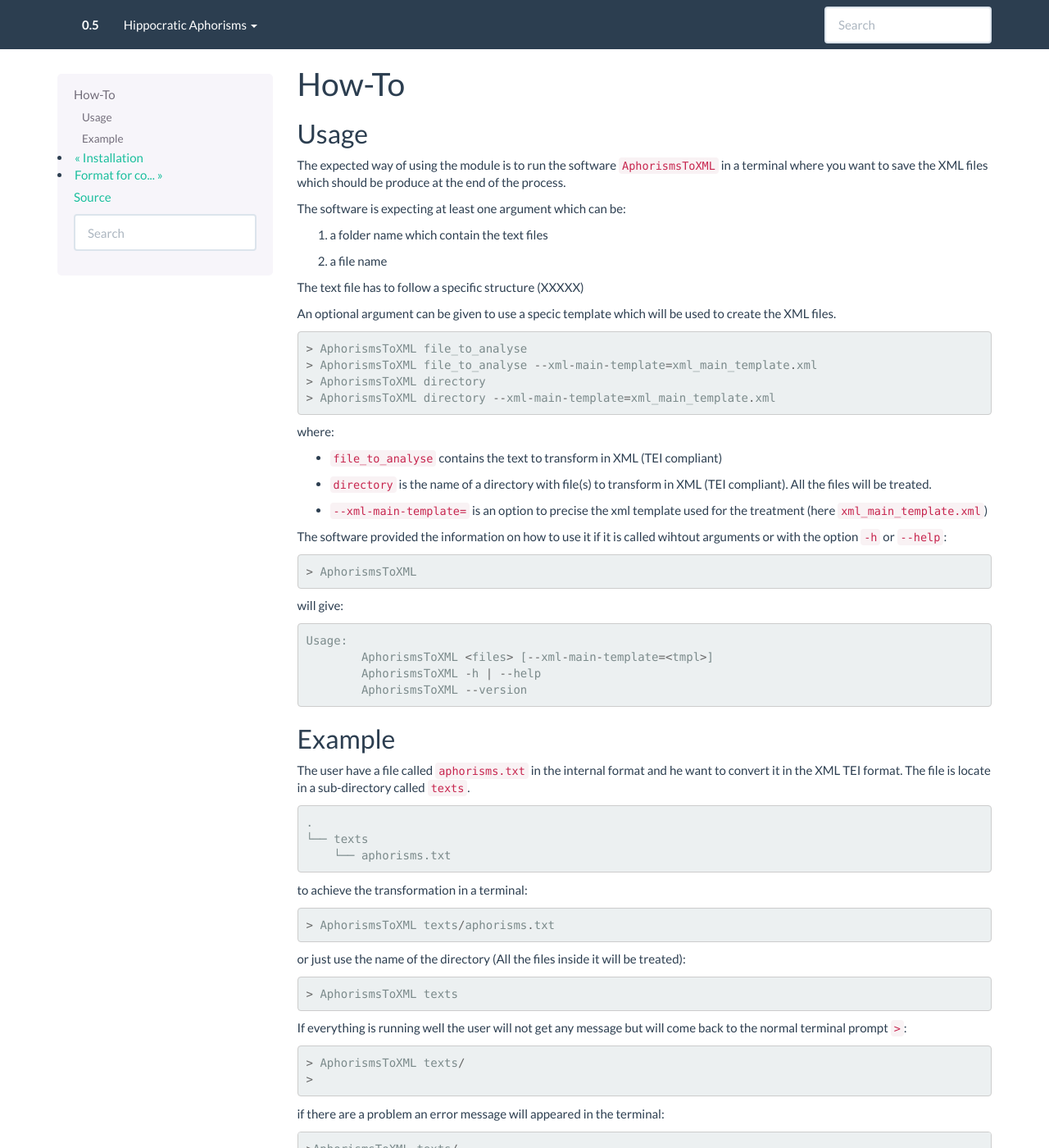
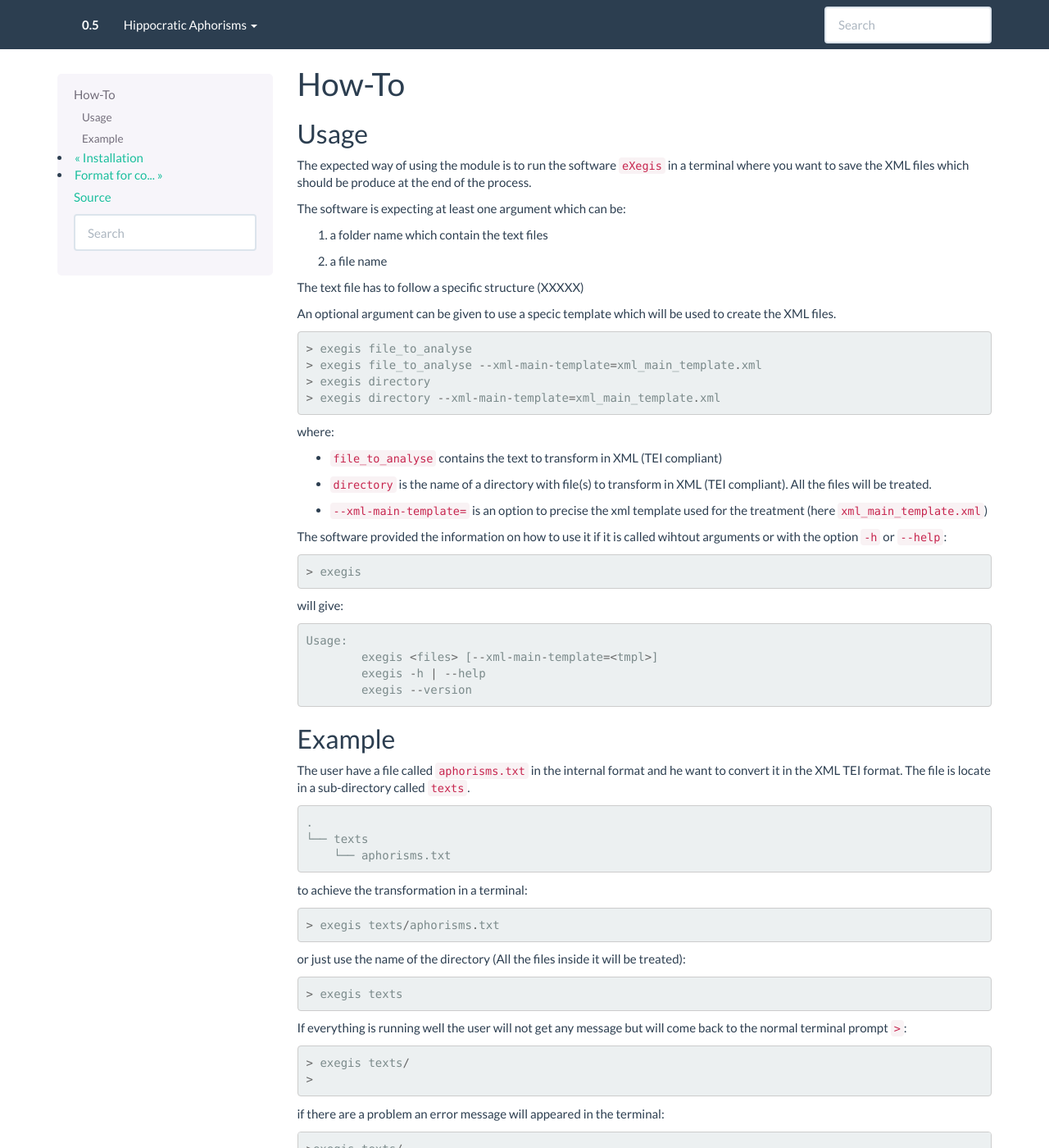
Before and after one commit to gruel/AphorismToTEI, a Sphinx documentation site: the page built from docs/source/howto.rst, in a window 1280 px wide and 1400 px high. Shown: the whole window at 82% size. Built offline with Sphinx 7.4.7, drawn with Linux system fonts in a browser that asks for light colours.

Commit message:
Change name of the software to eXegis.

```diff
--- a/docs/conf.py
+++ b/docs/conf.py
@@ -61,7 +61,6 @@ extensions = ['sphinx.ext.autodoc',
 
 # PlantUML
 plantuml = 'java -jar ../utils/plantuml.jar'
-
 
 # Add any paths that contain templates here, relative to this directory.
 templates_path = ['_templates']
--- a/docs/source/howto.rst
+++ b/docs/source/howto.rst
@@ -7,7 +7,7 @@ How-To
 Usage
 =====
 
-The expected way of using the module is to run the software ``AphorismsToXML`` in a terminal where you want to save the XML files
+The expected way of using the module is to run the software ``eXegis`` in a terminal where you want to save the XML files
 which should be produce at the end of the process.
 
 The software is expecting at least one argument which can be:
@@ -22,10 +22,10 @@ will be used to create the XML files.
 
 ::
 
-    > AphorismsToXML file_to_analyse
-    > AphorismsToXML file_to_analyse --xml-main-template=xml_main_template.xml
-    > AphorismsToXML directory
-    > AphorismsToXML directory --xml-main-template=xml_main_template.xml
+    > exegis file_to_analyse
+    > exegis file_to_analyse --xml-main-template=xml_main_template.xml
+    > exegis directory
+    > exegis directory --xml-main-template=xml_main_template.xml
 
 where:
 
@@ -39,14 +39,14 @@ where:
 The software provided the information on how to use it if it is called
 wihtout arguments or with the option ``-h`` or ``--help``::
 
-    > AphorismsToXML
+    > exegis
 
 will give::
 
     Usage:
-            AphorismsToXML <files> [--xml-main-template=<tmpl>]
-            AphorismsToXML -h | --help
-            AphorismsToXML --version
+            exegis <files> [--xml-main-template=<tmpl>]
+            exegis -h | --help
+            exegis --version
 
 
 Example
@@ -64,22 +64,22 @@ called ``texts``.
 
 to achieve the transformation in a terminal::
 
-    > AphorismsToXML texts/aphorisms.txt
+    > exegis texts/aphorisms.txt
 
 or just use the name of the directory (All the files inside it will be treated)::
 
-    > AphorismsToXML texts
+    > exegis texts
 
 
 If everything is running well the user will not get any message but will come
 back to the normal terminal prompt ``>``::
 
-    > AphorismsToXML texts/
+    > exegis texts/
     >
 
 if there are a problem an error message will appeared in the terminal::
 
-    >AphorismsToXML texts/
+    >exegis texts/
     2017-04-25 11:57:05,389 - hippocratic - ERROR - N aphorism expected 4, got: 3
     2017-04-25 11:57:05,389 - hippocratic - ERROR - Missing or problematic aphorism: [2]
     2017-04-25 11:57:05,389 - hippocratic - ERROR - Error: unable to process "aphorisms.txt", see log file.
--- a/setup.py
+++ b/setup.py
@@ -54,7 +54,7 @@ setup(name='hippocratic',
           'doc': ['sphinx', 'numpydoc']},
       entry_points={
           'console_scripts': [
-              'AphorismsToXML = hippocratic.main:main']
+              'exegis = hippocratic.main:main']
                     },
       package_data={
           '': ['LICENSE'],
```
Also changed, not shown: CONTRIBUTING.rst (+12 -12 lines), README.rst (+5 -5 lines), docs/index.rst (+4 -4 lines), requirements-dev.txt (renamed from requirements_dev.txt), 4 other files.
